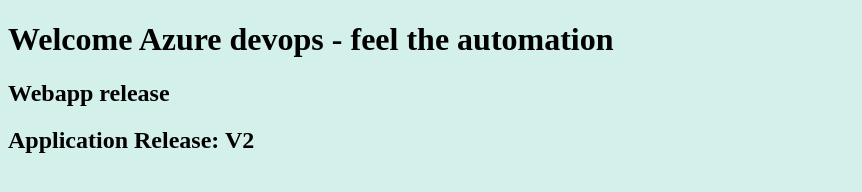
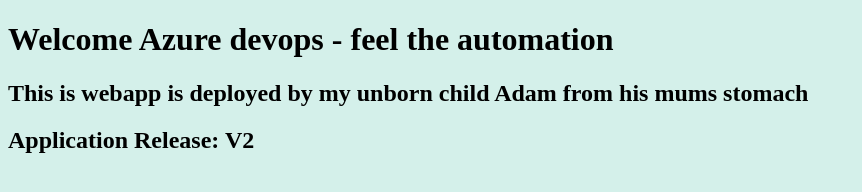
Before and after one commit to abdimalik2010/webapp-deployment, a plain HTML site: page index.html in a window 1280 px wide. Shown: the whole page, without its empty margins (0-862 px from the left). Drawn offline with Linux system fonts and the light colour scheme.

```diff
--- a/index.html
+++ b/index.html
@@ -2,7 +2,7 @@
 <html>
    <body style="background-color:rgb(212, 240, 234);">
       <h1>Welcome Azure devops - feel the automation</h1>
-      <h2>Webapp release </h2>
+      <h2>This is webapp is deployed by my unborn child Adam from his mums stomach </h2>
       <h2>Application Release: V2</h2>
    </body>
 </html>
```
